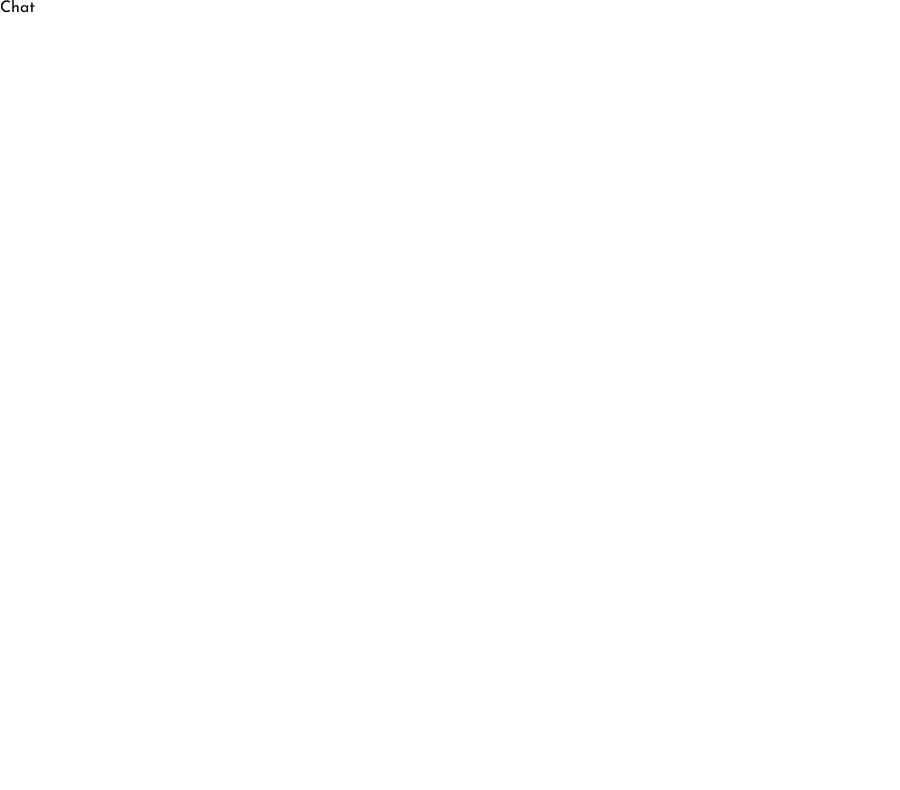
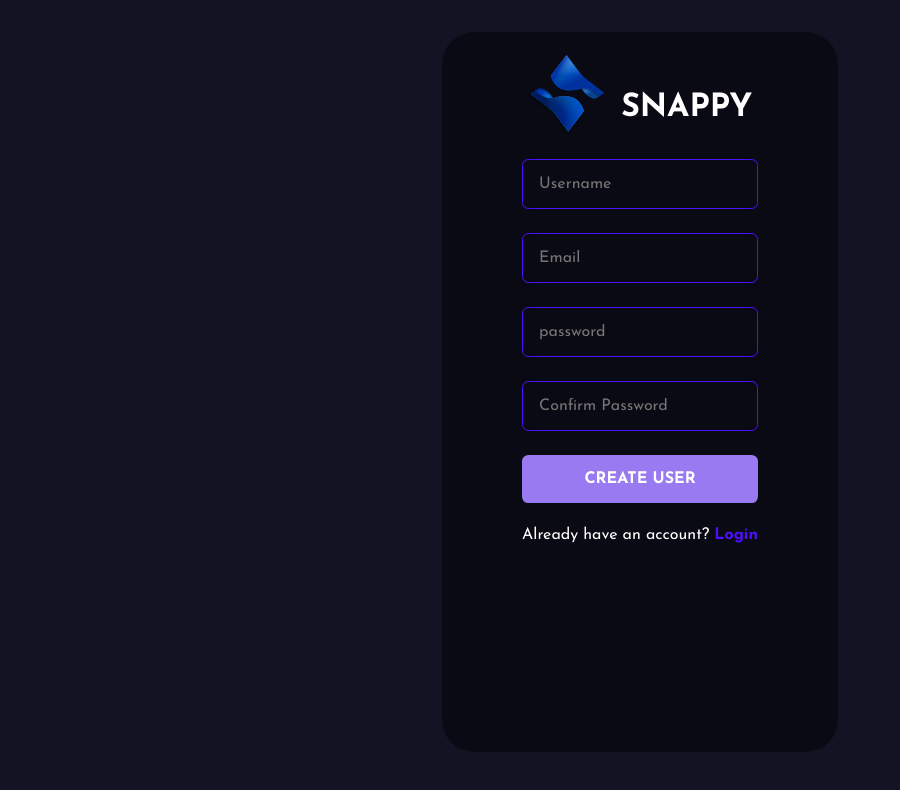
Before and after one commit to saurav9283/Chat_app, a React (Create React App) app: page / in a window 1280 px wide. Shown: the top 790 px of the page, without its empty margins (0-900 px from the left). Built offline with nearby package versions, Linux system fonts and the light colour scheme.

Commit message:
last commit

```diff
--- a/src/App.js
+++ b/src/App.js
@@ -9,9 +9,9 @@
     <div>
       <BrowserRouter>
         <Routes>
-          <Route path="/" element={<Chat />} />
-          <Route path="/register" element={<Register />} />
-          <Route path="/login" element={<Login />} />
+          {/* <Route path="/" element={<Chat />} /> */}
+          <Route path="/" element={<Register />} />
+          {/* <Route path="/login" element={<Login />} /> */}
         </Routes>
       </BrowserRouter>
     </div>
```
